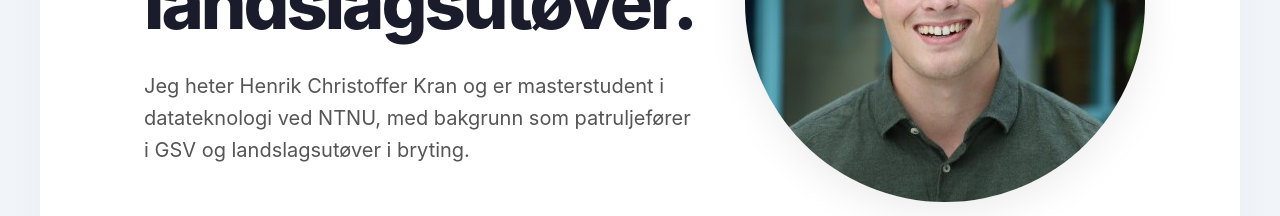
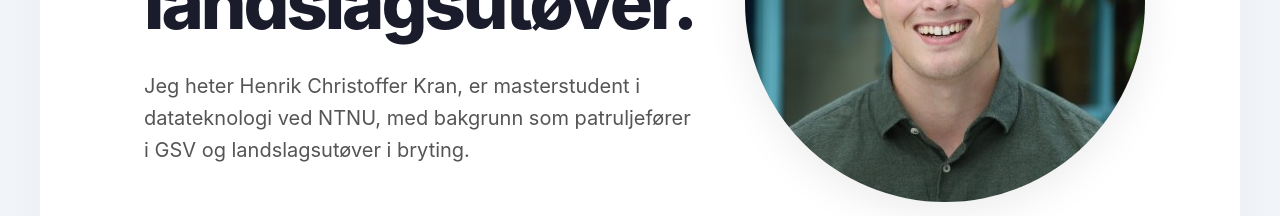
Before and after one commit to henrikck/CVNettside, a React (Vite) app: page /Contact in a window 1280 px wide. Shown: the part 385-601 px from the top of the page. Built offline with nearby package versions, Linux system fonts and the light colour scheme.

Commit message:
Skrivefeil

```diff
--- a/src/pages/Home.jsx
+++ b/src/pages/Home.jsx
@@ -18,7 +18,7 @@ export function Home() {
           </h1>
 
           <p className="hero-description">
-            Jeg heter Henrik Christoffer Kran og er masterstudent i datateknologi ved NTNU,
+            Jeg heter Henrik Christoffer Kran, er masterstudent i datateknologi ved NTNU,
             med bakgrunn som patruljefører i GSV og landslagsutøver i bryting.
           </p>
 
```
